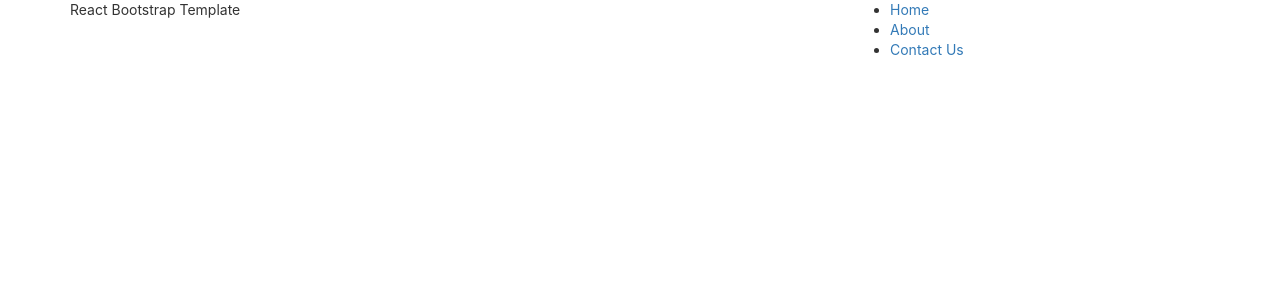
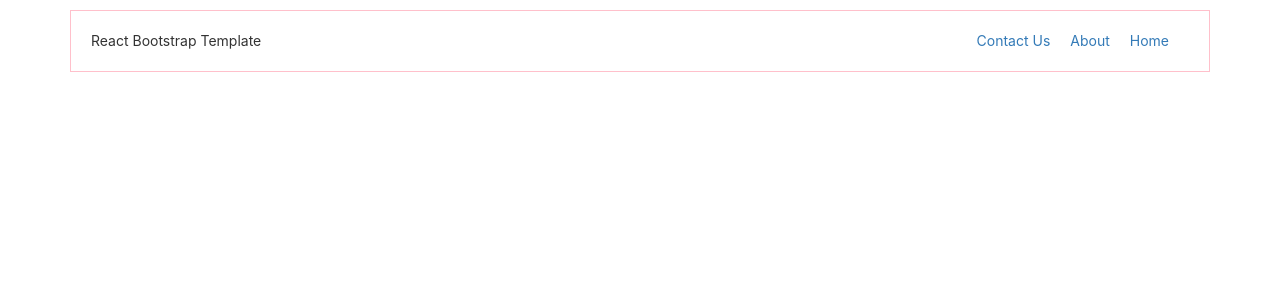
Before and after one commit to bigewiki/react-bootstrap-boilerplate, a React (Create React App) app: page / in a window 1280 px wide. Shown: the top 300 px of the page. Built offline with nearby package versions, Linux system fonts and the light colour scheme; the HTML template or start-up script is replaced by a standard one.

Commit message:
minor css formatting - working on mobile menu

```diff
--- a/src/App.css
+++ b/src/App.css
@@ -1 +1,11 @@
-/* clean slate */
+.header{
+  border: 1px solid pink;
+  padding:20px;
+  margin-top:10px;
+}
+
+.header li{
+  float:right;
+  list-style-type: none;
+  padding-right:20px;
+}
--- a/src/components/Header.js
+++ b/src/components/Header.js
@@ -10,23 +10,21 @@ const Header = (props) => {
     {title: "Contact Us", link: "/contact-us"}
   ];
 
-  //render menu items
-  const showMenuItems = () => {
-    return `somesuch`;
-  }
-
   return (
     <div className="header">
       <Row>
-        <Col xs={12} md={8}>
+        <Col xs={8} sm={4} md={4}>
           {props.title}
         </Col>
-        <Col xs={6} md={4}>
+        <Col xs={6} sm={8} md={8} className="hidden-xs">
           <ul>
             {menuItems.map((menuItems) => {
               return <li><a href={menuItems.link}>{menuItems.title}</a></li>;
             })}
           </ul>
+        </Col>
+        <Col xs={4} className="hidden-sm hidden-md hidden-lg hidden-xl">
+          menu
         </Col>
       </Row>
     </div>
```
